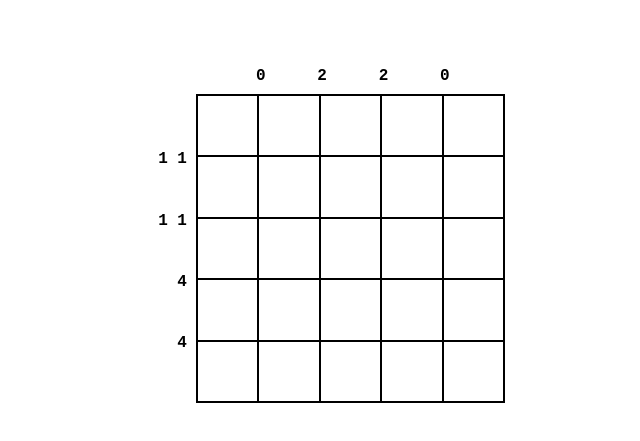
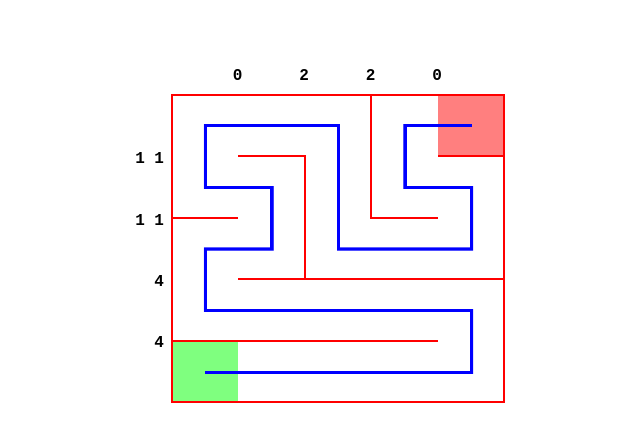
Before and after one commit to MattShaile/labyrinth-solver, a website built with webpack: page static/index.html in a window 1280 px wide. Shown: the part 197-638 px from the top of the page, without its empty margins (335-975 px from the left). Built offline with nearby package versions, Linux system fonts and the light colour scheme.

Commit message:
Rendering of solutions

```diff
--- a/src/app.ts
+++ b/src/app.ts
@@ -2,8 +2,8 @@ import { Grid } from "./grid";
 import { Puzzle } from "./puzzle";
 
 const easy: Puzzle = {
-    start: [4, 0],
-    end: [0, 4],
+    start: [0, 4],
+    end: [4, 0],
     clues: [
         [[0], [2], [2], [0]],
         [[1, 1], [1, 1], [4], [4]]
@@ -19,4 +19,42 @@ const hard: Puzzle = {
     ]
 };
 
-new Grid(easy);
+const grid = new Grid(easy);
+
+const path = [
+    [0, 4],
+    [1, 4],
+    [2, 4],
+    [3, 4],
+    [4, 4],
+    [4, 3],
+    [3, 3],
+    [2, 3],
+    [1, 3],
+    [0, 3],
+    [0, 2],
+    [1, 2],
+    [1, 1],
+    [0, 1],
+    [0, 0],
+    [1, 0],
+    [2, 0],
+    [2, 1],
+    [2, 2],
+    [3, 2],
+    [4, 2],
+    [4, 1],
+    [3, 1],
+    [3, 0],
+    [4, 0],
+];
+
+const walls = [
+    [3, 4, 0, 3, 8],
+    [2, 0, 5, 2, 0],
+    [3, 1, 2, 4, 1],
+    [2, 4, 4, 4, 0],
+    [7, 4, 4, 4, 1]
+];
+
+grid.drawSolution(path, walls);
--- a/src/grid.ts
+++ b/src/grid.ts
@@ -1,27 +1,84 @@
 import { Puzzle } from "./puzzle";
 
 export class Grid {
+
+    protected canvas: HTMLCanvasElement;
+    protected cells: HTMLTableCellElement[][];
 
     constructor(
         protected puzzle: Puzzle,
     ) {
         this.drawTable();
+        this.drawCanvas();
+
+        window.onresize = () => this.resizeCanvas();
+    }
+
+    public drawSolution(path: number[][], walls: number[][]) {
+        this.drawPath(path);
+        this.drawWalls(walls);
+    }
+
+    protected drawPath(path: number[][]) {
+        const ctx = this.canvas.getContext("2d");
+        ctx.lineWidth = 10;
+        ctx.strokeStyle = "#0000ff";
+        const spacing = 1000 / (this.puzzle.clues[0].length + 1);
+
+        const convert = (n: number) => {
+            return (n + 0.5) * spacing
+        }
+
+        ctx.clearRect(0, 0, 1000, 1000);
+        ctx.beginPath();
+        ctx.moveTo(convert(path[0][0]), convert(path[0][1]));
+        path.forEach((point) => {
+            ctx.lineTo(convert(point[0]), convert(point[1]));
+        });
+
+        ctx.stroke();
+    }
+
+    protected drawWalls(walls: number[][]) {
+        walls.forEach((rowWalls, y) => {
+            rowWalls.forEach((wall, x) => {
+                this.cells[y][x].classList.add(`wall-${wall}`);
+            });
+        });
     }
 
     protected drawTable() {
         const table = document.createElement("table");
+        table.id = "grid";
 
         const size = this.puzzle.clues[0].length + 1;
+        this.cells = [];
 
         for (let y = 0; y < size + 1; y++) {
 
             const row = document.createElement("tr");
             table.appendChild(row);
 
+            if (y > 0) {
+                this.cells.push([]);
+            }
+
             for (let x = 0; x < size + 1; x++) {
                 const isLabel = y === 0 || x === 0;
                 const cell = document.createElement(isLabel ? "th" : "td");
                 row.appendChild(cell);
+
+                if (y > 0 && x > 0) {
+                    this.cells[y - 1].push(cell);
+                }
+
+                if (this.puzzle.start[0] === x - 1 && this.puzzle.start[1] === y - 1) {
+                    cell.classList.add("start");
+                    console.log(cell);
+                }
+                if (this.puzzle.end[0] === x - 1 && this.puzzle.end[1] === y - 1) {
+                    cell.classList.add("end");
+                }
 
                 if (isLabel) {
                     if (y > 0 && y < size || x > 0 && x < size) {
@@ -42,4 +99,26 @@ export class Grid {
         document.getElementById("content").appendChild(table);
     }
 
+    protected drawCanvas() {
+        this.canvas = document.createElement("canvas");
+        this.canvas.width = 1000;
+        this.canvas.height = 1000;
+        document.body.appendChild(this.canvas);
+
+        this.resizeCanvas();
+    }
+
+    protected resizeCanvas() {
+        const table = document.getElementById("grid") as HTMLTableElement;
+        const topLeftCell = table.rows[0].cells[0];
+        const startCell = table.rows[1].cells[1];
+        const tableRect = table.getBoundingClientRect();
+        const topLeftRect = topLeftCell.getBoundingClientRect();
+        const cellRect = startCell.getBoundingClientRect();
+        this.canvas.style.top = cellRect.top + 'px';
+        this.canvas.style.left = cellRect.left + 'px';
+        this.canvas.style.width = (tableRect.width - topLeftRect.width) + 'px';
+        this.canvas.style.height = (tableRect.height - topLeftRect.height) + 'px';
+    }
+
 }
--- a/static/styles.css
+++ b/static/styles.css
@@ -10,6 +10,7 @@ html {
 table {
     border-collapse: collapse;
     border-spacing: 0;
+    table-layout: fixed;
     width: 100%;
     height: 100%;
 }
@@ -17,11 +18,13 @@ table {
 td {
     border: solid 2px #000;
     padding: 0;
+    width: auto;
 }
 
 th {
     vertical-align: bottom;
     position: relative;
+    width: auto;
 }
 
 #content {
@@ -42,8 +45,87 @@ th {
 .vertical-clue-text {
     position: absolute;
     bottom: 10%;
-    width: 110%;
+    width: 105%;
     text-align: right;
     white-space: nowrap;
     font-family: 'Courier New', Courier, monospace;
 }
+
+.start {
+    background-color: rgba(0,255,0,0.5);
+}
+
+.end {
+    background-color: rgba(255,0,0,0.5);
+}
+
+canvas {
+    position: absolute;
+}
+
+.wall-0 {
+    border-top-color: red;
+    border-right-color: red;
+    border-left: hidden;
+    border-bottom: hidden;
+}
+
+.wall-1 {
+    border-top: hidden;
+    border-right-color: red;
+    border-left: hidden;
+    border-bottom-color: red;
+}
+
+.wall-2 {
+    border-top: hidden;
+    border-right: hidden;
+    border-left-color: red;
+    border-bottom-color: red;
+}
+
+.wall-3 {
+    border-top-color: red;
+    border-right: hidden;
+    border-left-color: red;
+    border-bottom: hidden;
+}
+
+.wall-4 {
+    border-top-color: red;
+    border-right: hidden;
+    border-left: hidden;
+    border-bottom-color: red;
+}
+
+.wall-5 {
+    border-top: hidden;
+    border-right-color: red;
+    border-left-color: red;
+    border-bottom: hidden;
+}
+
+.wall-6 {
+    border-top: hidden;
+    border-right-color: red;
+    border-left-color: red;
+    border-bottom-color: red;
+}
+.wall-7 {
+    border-top-color: red;
+    border-right: hidden;
+    border-left-color: red;
+    border-bottom-color: red;
+}
+.wall-8 {
+    border-top-color: red;
+    border-right-color: red;
+    border-left: hidden;
+    border-bottom-color: red;
+}
+.wall-9 {
+    border-top-color: red;
+    border-right-color: red;
+    border-left-color: red;
+    border-bottom: hidden;
+}
```
